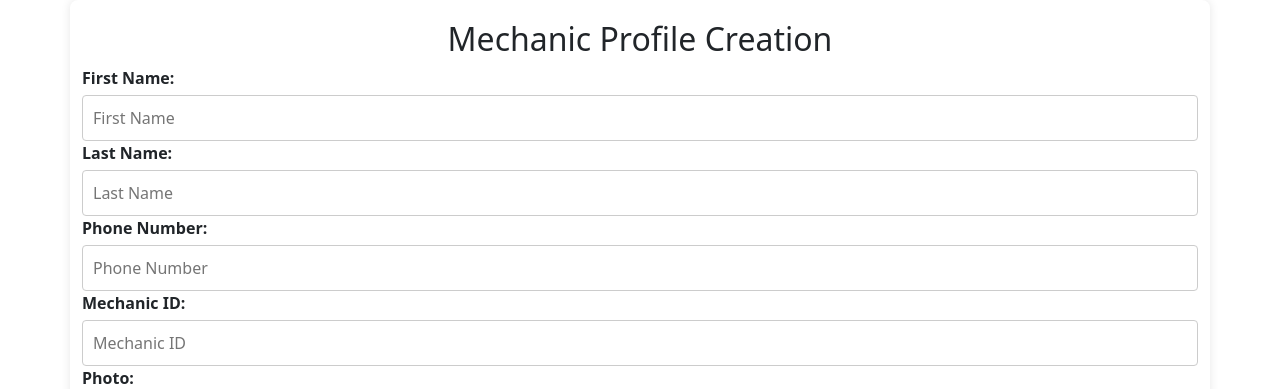
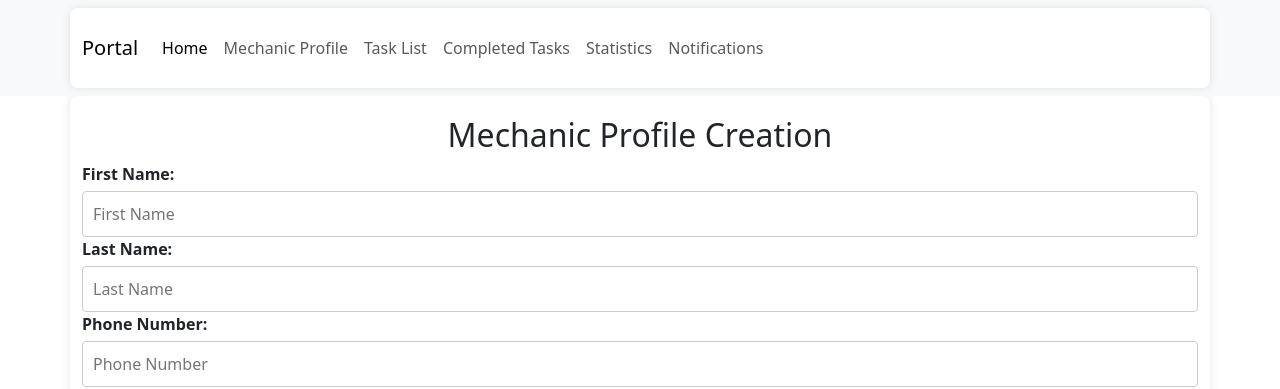
Before and after one commit to Tetenotes/task-assigner, a Flask app: page /portal in a window 1280 px wide. Shown: the top 389 px of the page. Run offline with Flask 2, Linux system fonts and the light colour scheme; a user stored in the database is signed in; data comes from the database, SQL or seed files in the repository; data that the repository does not hold is empty.

Commit message:
Update portal.html

```diff
--- a/templates/portal.html
+++ b/templates/portal.html
@@ -9,6 +9,37 @@
 </head>
 
 <body>
+    <nav class="navbar navbar-expand-lg navbar-light bg-light">
+        <div class="container justify-content-center">
+            <a class="navbar-brand" href="#">Portal</a>
+            <button class="navbar-toggler" type="button" data-bs-toggle="collapse" data-bs-target="#navbarNav" aria-controls="navbarNav" aria-expanded="false" aria-label="Toggle navigation">
+                <span class="navbar-toggler-icon"></span>
+            </button>
+            <div class="collapse navbar-collapse" id="navbarNav">
+                <ul class="navbar-nav">
+                    <li class="nav-item">
+                        <a class="nav-link active" aria-current="page" href="#">Home</a>
+                    </li>
+                    <li class="nav-item">
+                        <a class="nav-link" href="#">Mechanic Profile</a>
+                    </li>
+                    <li class="nav-item">
+                        <a class="nav-link" href="#">Task List</a>
+                    </li>
+                    <li class="nav-item">
+                        <a class="nav-link" href="#">Completed Tasks</a>
+                    </li>
+                    <li class="nav-item">
+                        <a class="nav-link" href="#">Statistics</a>
+                    </li>
+                    <li class="nav-item">
+                        <a class="nav-link" href="#">Notifications</a>
+                    </li>
+                </ul>
+            </div>
+        </div>
+    </nav>
+
     <div class="container">
         <!-- Flash Messages -->
         <div id="flash-messages">
```
